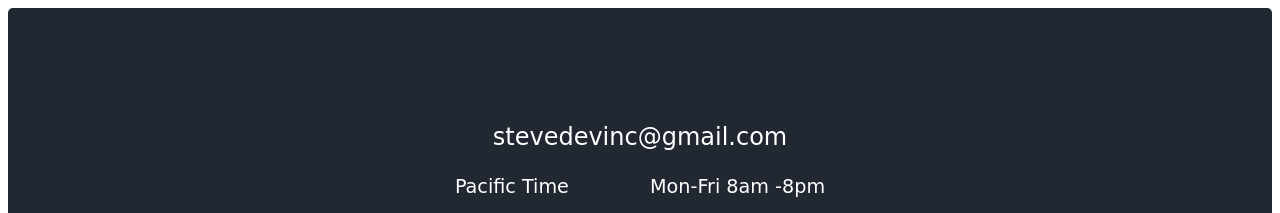
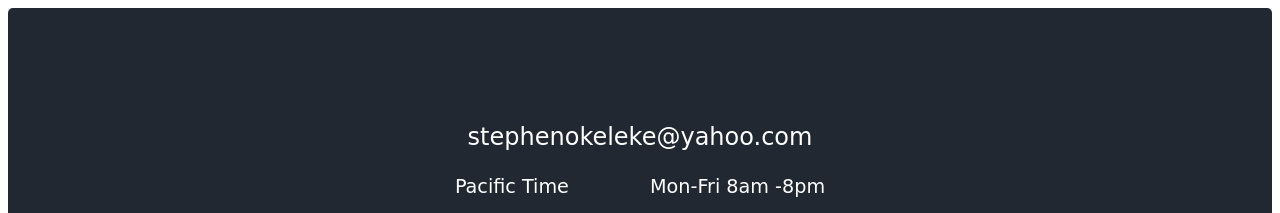
Before and after one commit to StephenOkeleke97/orangenotebook, a plain HTML site: page contact.html in a window 1280 px wide. Shown: the top 213 px of the page. Drawn offline with Linux system fonts and the light colour scheme; a web font is replaced by a local one.

Commit message:
Created a contact page

```diff
--- a/contact.html
+++ b/contact.html
@@ -8,7 +8,7 @@
   <body>
     <div class="container">
       <div class="card">
-        <p class="card__name">stevedevinc@gmail.com</p>
+        <p class="card__name">stephenokeleke@yahoo.com</p>
         <div class="grid-container">
 
           <div class="grid-child-posts">
```
